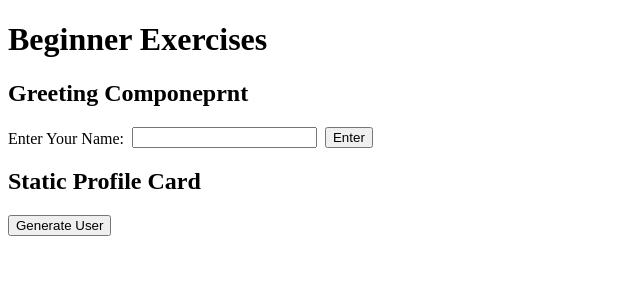
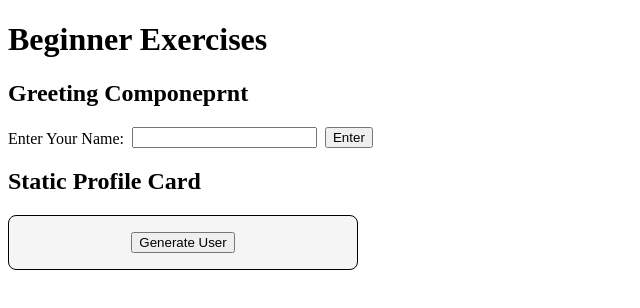
Before and after one commit to ccheung8/Intro-to-React-Exercises, a React (Vite) app in the folder intro-to-react-exercises/: page / in a window 1280 px wide. Shown: the top 308 px of the page, without its empty margins (0-640 px from the left). Built offline with nearby package versions, Linux system fonts and the light colour scheme.

Commit message:
added styles to profile card

```diff
--- a/intro-to-react-exercises/src/App.jsx
+++ b/intro-to-react-exercises/src/App.jsx
@@ -1,6 +1,5 @@
 import React from 'react';
 import { GreetingComponent } from './components/GreetingComponent';
-import { Profile } from './components/Profile';
 import { ProfileComponent } from './components/ProfileComponent';
 
 function App() {
@@ -21,7 +20,7 @@ function App() {
         setUser({
           name: `${user.name.first} ${user.name.last}`,
           image: user.picture.large,
-          description: `${user.name.title} ${user.name.first} ${user.name.last} is from ${user.location.city}, ${user.location.state} in ${user.location.country}. ${user.name.first} was born on ${user.dob.date} and is ${user.dob.age} years old.`
+          description: `${user.name.title} ${user.name.first} ${user.name.last} is from ${user.location.city}, ${user.location.state} in the ${user.location.country}. ${user.name.first} was born on ${user.dob.date} and is ${user.dob.age} years old.`
         });
       });
   }
--- a/intro-to-react-exercises/src/components/Profile.jsx
+++ b/intro-to-react-exercises/src/components/Profile.jsx
@@ -1,9 +1,10 @@
-export function Profile({ user }) {
+export function Profile({ user, generateUser }) {
   return (
     <div className='profile'>
       {user && <img src={user.image} alt={`image of ${user.name}`} />}
       {user && <h3>{user.name}</h3>}
       {user && <p>{user.description}</p>}
+      <button onClick={generateUser}>Generate User</button>
     </div>
   )
 }
--- a/intro-to-react-exercises/src/components/ProfileComponent.jsx
+++ b/intro-to-react-exercises/src/components/ProfileComponent.jsx
@@ -6,8 +6,8 @@ export function ProfileComponent({ user, generateUser }) {
       <h2>Static Profile Card</h2>
       <Profile
         user={user}
+        generateUser={generateUser}
       />
-      <button onClick={generateUser}>Generate User</button>
     </div>
   )
 }
--- a/intro-to-react-exercises/src/index.css
+++ b/intro-to-react-exercises/src/index.css
@@ -3,3 +3,23 @@
   gap: 8px;
   align-items: end;
 }
+
+.profile {
+  display: flex;
+  flex-direction: column;
+  width: 25%;
+  gap: 16px;
+  align-items: center;
+  padding: 16px;
+  border: 1px solid black;
+  border-radius: 8px;
+  background-color: #f5f5f5;
+}
+
+.profile img {
+  width: 100%;
+}
+
+.profile h3, p {
+  margin: 0;
+}
```
